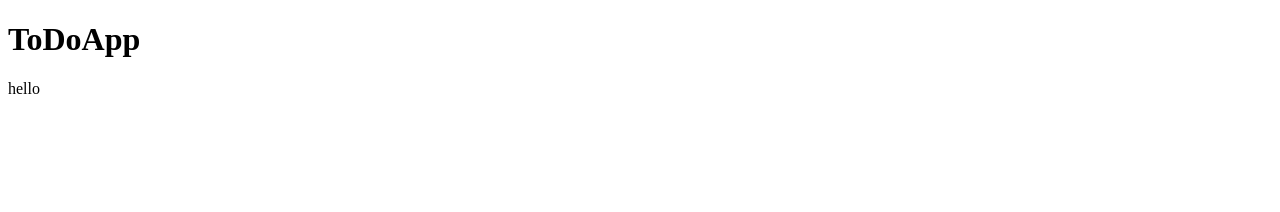
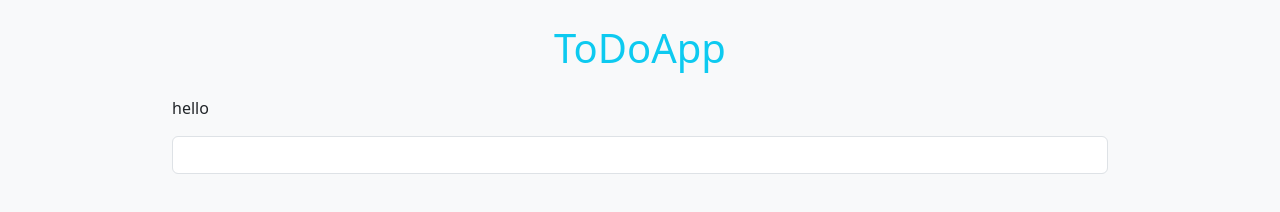
Before and after one commit to ituki1216/JavaScript-todo, a plain HTML site: page index.html in a window 1280 px wide. Drawn offline with nearby package versions, Linux system fonts and the light colour scheme.

Commit message:
js form取得

```diff
--- a/index.html
+++ b/index.html
@@ -1,13 +1,23 @@
 <!DOCTYPE html>
 <html lang="en">
+
 <head>
     <meta charset="UTF-8">
     <meta name="viewport" content="width=device-width, initial-scale=1.0">
+    <link href="https://cdn.jsdelivr.net/npm/bootstrap@5.3.0/dist/css/bootstrap.min.css" rel="stylesheet"
+        integrity="sha384-9ndCyUaIbzAi2FUVXJi0CjmCapSmO7SnpJef0486qhLnuZ2cdeRhO02iuK6FUUVM" crossorigin="anonymous">
     <title>ToDo</title>
 </head>
-<body>
-    <h1>ToDoApp</h1>
-    <p>hello</p>
-    <script>src="index.js"</script>
+
+<body class="bg-light">
+    <div class="container w-75">
+        <h1 class="text-center text-info my-4">ToDoApp</h1>
+        <p>hello</p>
+        <form id="form" class="mb-4">
+            <input type="text" id="input" class="form-control">
+        </form>
+    </div>
+    <script>src = "index.js"</script>
 </body>
+
 </html>
--- a/index.js
+++ b/index.js
@@ -1,2 +1,5 @@
 //現在時刻は2024/10/26です。眠いです。
 console.log("hello");
+
+// htmlのfromタグ取得する
+const form = document.getElementById("form")
```
